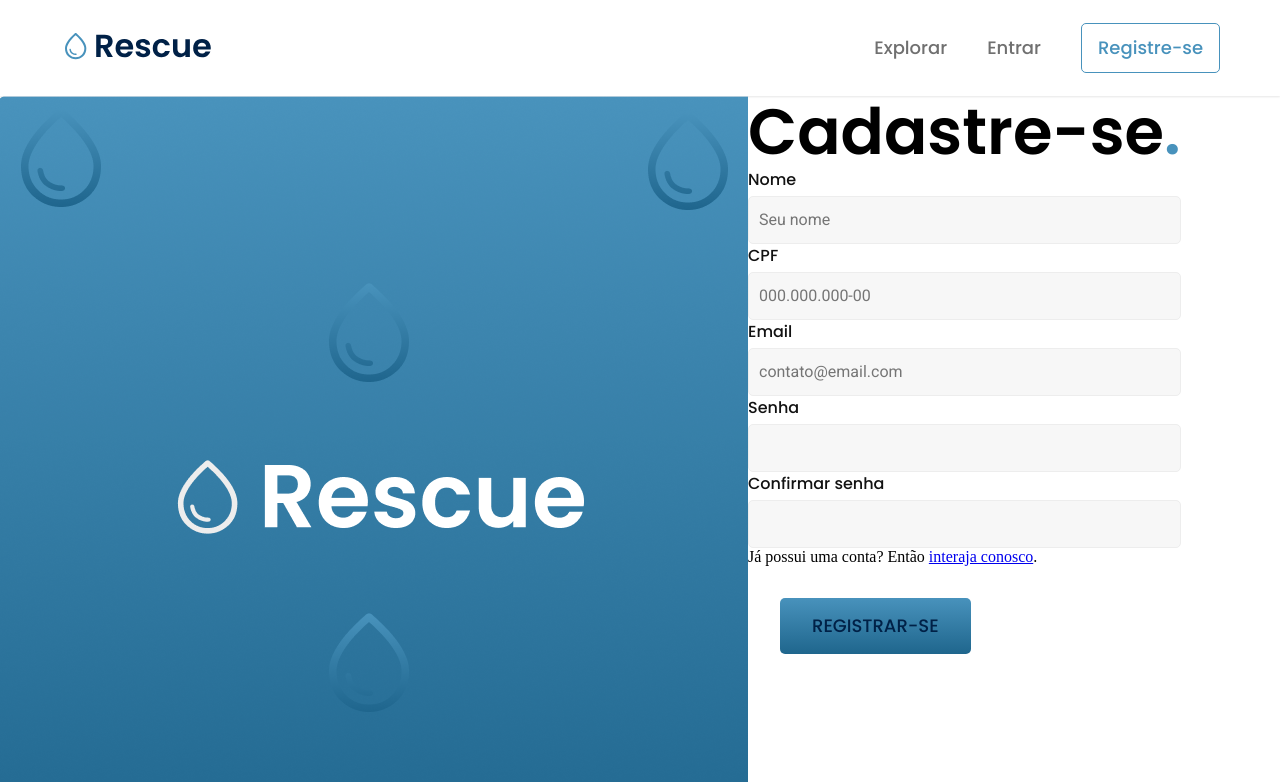
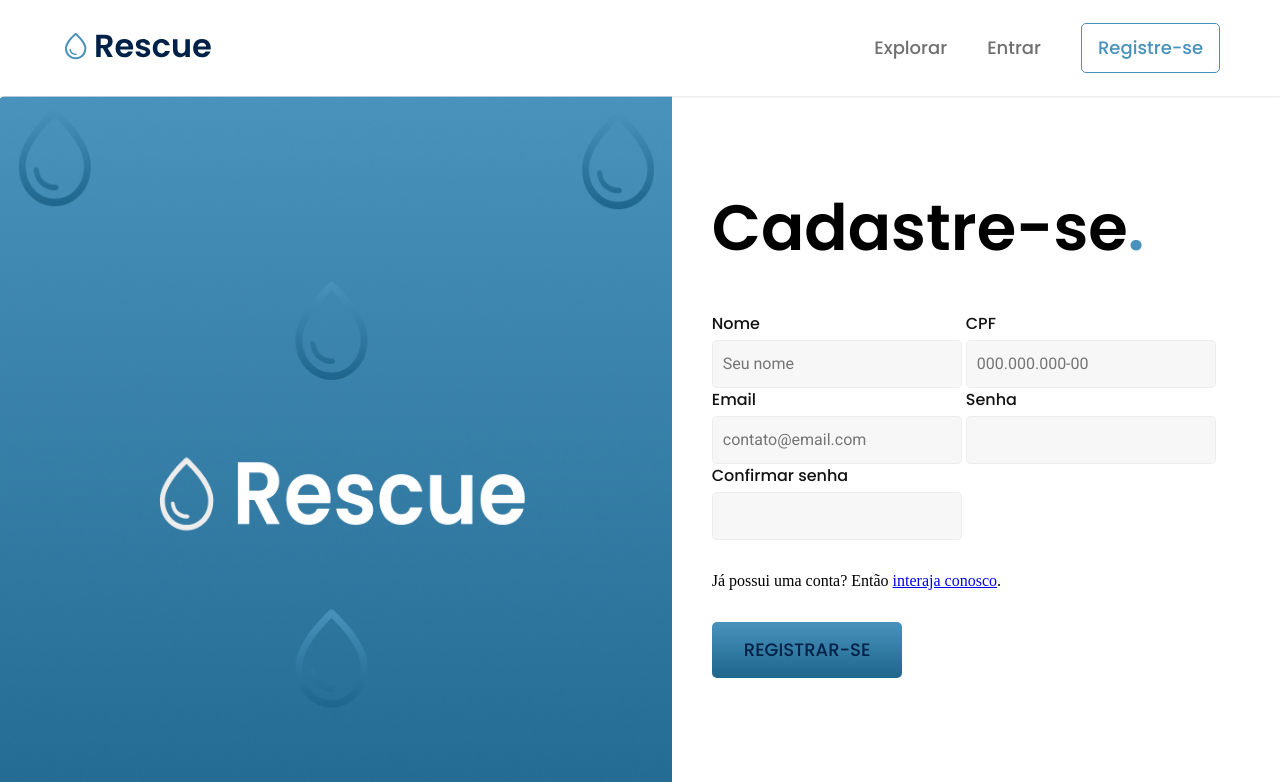
Before and after one commit to i4n-v/Rescue, a Svelte app in the folder front-end/: page /cadastro in a window 1280 px wide. Shown: the top 782 px of the page. Built offline with nearby package versions, Linux system fonts and the light colour scheme.

Commit message:
CSS attempt

```diff
--- a/front-end/src/pages/Cadastro/Cadastro.svelte
+++ b/front-end/src/pages/Cadastro/Cadastro.svelte
@@ -71,11 +71,15 @@
 <!-- código HTML -->
 <main>
   <div class="img-container">
-    <img src="/src/assets/img/aside-logo.png" alt="Logo da Rescue" />
+    <img src="/src/assets/img/aside-logo.png" alt="Logo da Rescue" width="200%" height="110%" />
   </div>
 
   <div class="form-container">
     <h1 class="titulo">Cadastre-se<span class="dot">.</span></h1>
+
+    <!-- <br>
+    <br>
+    <br> -->
 
     <form>
       <div class="form-field">
@@ -157,7 +161,7 @@
           }}
         />
       </div>
-      <p>
+      <p class="interaja">
         Já possui uma conta? Então <Link href="/login">interaja conosco</Link>.
       </p>
       <div class="botao">
@@ -185,20 +189,24 @@
   .dot {
     color: var(--p01);
   }
-  .botao {
-    margin: 2rem;
+  .interaja {
+    margin: 2rem auto;
+  }
+  form {
+    margin: 3rem auto;
   }
 
-  /* .form-field{
+  .form-field{
     display: inline-block;
   }
-  .img-container {
-    margin-right: 100px;
+  .img-container{
+    margin-right: 1.5rem;
     max-height: 820px;
   }
-  .form-container {
-    margin-top: 100px;
-    margin-left: 350px;
-    margin-bottom: 40px;
-  } */
+  .form-container{
+    margin-top: 6rem;
+    margin-left: 22rem;
+    margin-bottom: 2.5rem;
+
+  }
 </style>
```
